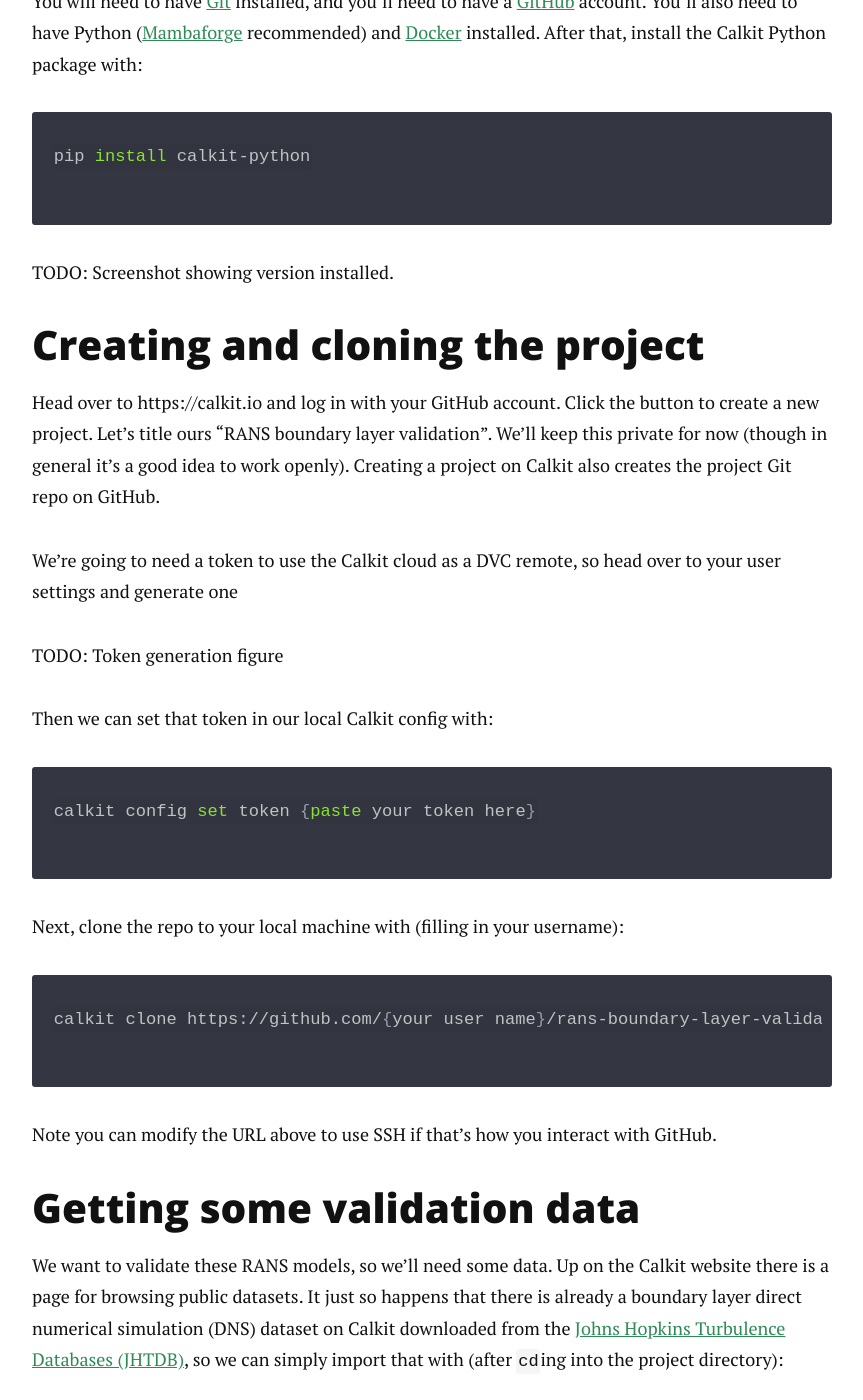
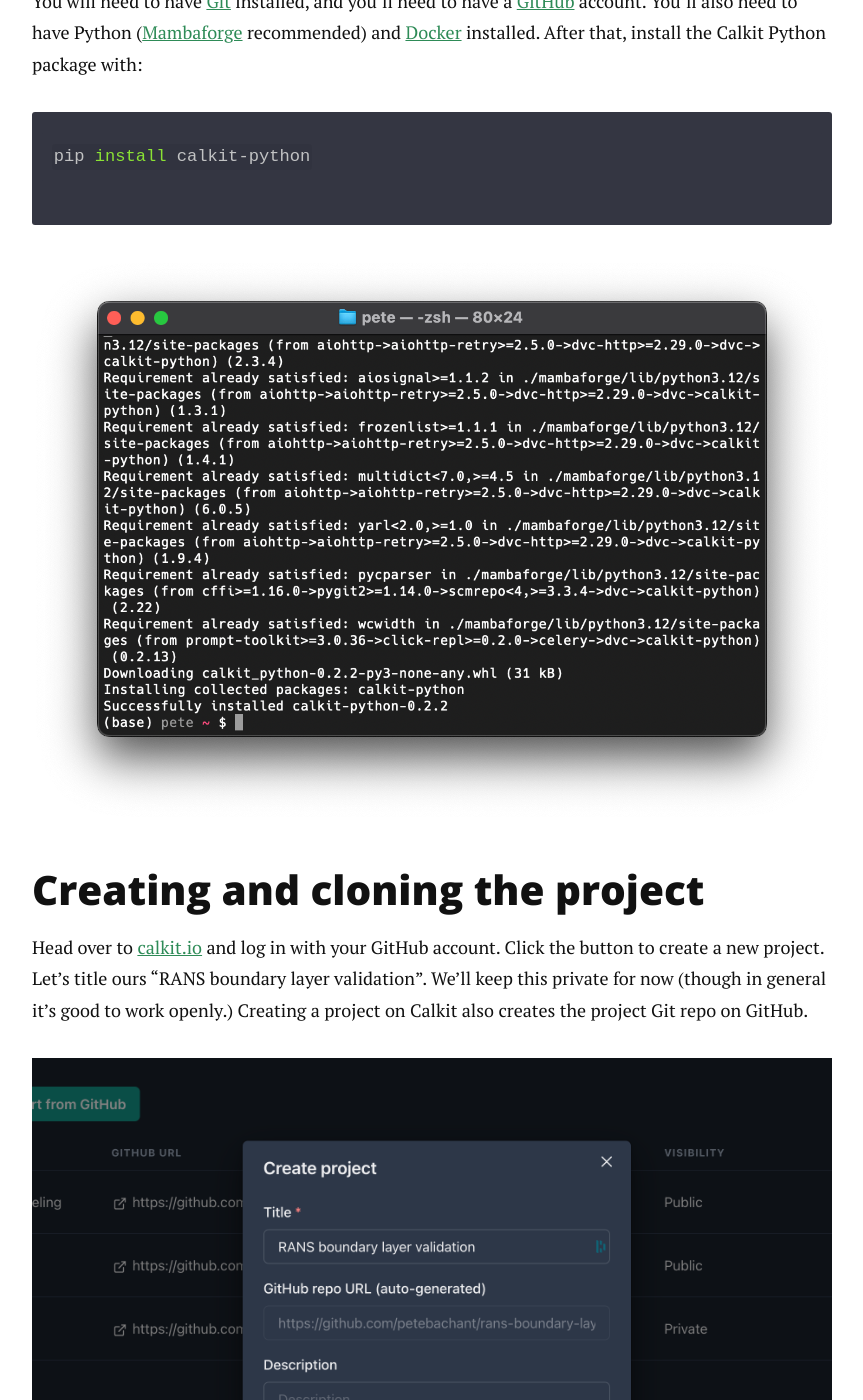
Before and after one commit to petebachant/petebachant.github.io, a Jekyll site: the page built from _posts/2024-10-15-reproducible-openfoam.markdown, in a window 1280 px wide and 1400 px high, scrolled down 1601 px. Shown: the whole window, without its empty margins (208-1071 px from the left). Built offline with Jekyll 4.4.1, drawn with Linux system fonts in a browser that asks for light colours; nearby versions of some CDN libraries; formulas are drawn with MathJax 3; comment, search, counter and statistics services are not loaded; some of the changed text lies outside the part shown.

Commit message:
Add of-repro images

````diff
--- a/_posts/2024-10-15-reproducible-openfoam.markdown
+++ b/_posts/2024-10-15-reproducible-openfoam.markdown
@@ -64,21 +64,24 @@
 pip install calkit-python
 ```
 
-TODO: Screenshot showing version installed.
+![Installing with pip.](/images/repro-openfoam/pip-install.png)
 
 ## Creating and cloning the project
 
-Head over to https://calkit.io and log in with your GitHub account.
+Head over to [calkit.io](https://calkit.io)
+and log in with your GitHub account.
 Click the button to create a new project.
 Let's title ours "RANS boundary layer validation".
 We'll keep this private for now
-(though in general it's a good idea to work openly).
+(though in general it's good to work openly.)
 Creating a project on Calkit also creates the project Git repo on GitHub.
 
+![Creating a new Calkit project.](/images/repro-openfoam/create-project.png)
+
 We're going to need a token to use the Calkit cloud as a DVC remote,
-so head over to your user settings and generate one
-
-TODO: Token generation figure
+so head over to your
+[user settings](https://calkit.io/settings),
+generate one for use with the API, and copy it to your clipboard.
 
 Then we can set that token in our local Calkit config with:
 
````
Also changed, not shown: images/repro-openfoam/create-project.png (added), images/repro-openfoam/pip-install.png (added).
